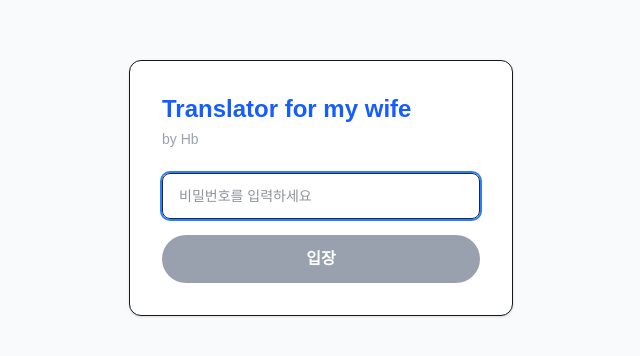
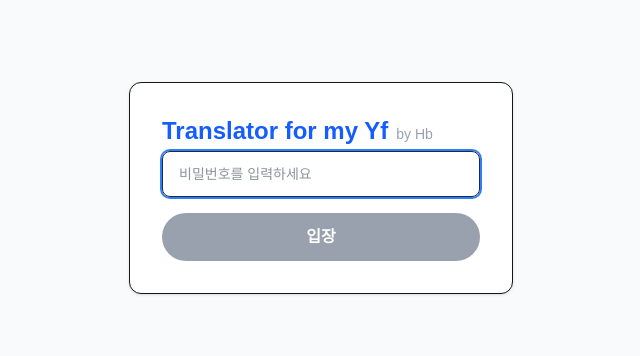
Before and after one commit to stch-stitch/translator-app, a Next.js app: page / in a window 1280 px wide. Shown: the part 212-568 px from the top of the page, without its empty margins (319-959 px from the left). Built offline with nearby package versions, Linux system fonts and the light colour scheme.

Commit message:
feat(ui): 타이틀 변경 (Translator for my Yf) 및 레이아웃 조정

```diff
--- a/app/layout.tsx
+++ b/app/layout.tsx
@@ -13,7 +13,7 @@ const geistMono = Geist_Mono({
 });
 
 export const metadata: Metadata = {
-  title: "Translator for my wife",
+  title: "Translator for my Yf",
   description: "English to Korean translator powered by local LLM",
 };
 
--- a/components/AppContent.tsx
+++ b/components/AppContent.tsx
@@ -95,9 +95,9 @@ export function PasswordGate({ onAuth }: { onAuth: (token: string) => void }) {
   return (
     <main className="min-h-screen flex items-center justify-center bg-gray-50">
       <div className="w-full max-w-sm p-8 bg-white border rounded-xl shadow-sm space-y-6">
-        <div>
-          <h1 className="text-2xl font-bold text-blue-600">Translator for my wife</h1>
-          <p className="text-sm text-gray-400 mt-1">by Hb</p>
+        <div className="flex items-baseline gap-2 mb-1">
+          <h1 className="text-2xl font-bold text-blue-600">Translator for my Yf</h1>
+          <span className="text-sm text-gray-400">by Hb</span>
         </div>
         <form onSubmit={handleSubmit} className="space-y-4">
           <input
@@ -392,9 +392,9 @@ export function TranslatorApp({ token }: { token: string }) {
   return (
     <main className="min-h-screen p-8 bg-gray-50 text-gray-900">
       <div className="max-w-4xl mx-auto space-y-6">
-        <header>
-          <h1 className="text-3xl font-bold text-blue-600">Translator for my wife</h1>
-          <p className="text-gray-500">by Hb</p>
+        <header className="flex items-baseline gap-2">
+          <h1 className="text-3xl font-bold text-blue-600">Translator for my Yf</h1>
+          <span className="text-gray-500">by Hb</span>
         </header>
 
         <div className="flex flex-col space-y-2">
```
Also changed, not shown: 2 other files (tests, documents, lock files or other folders).
